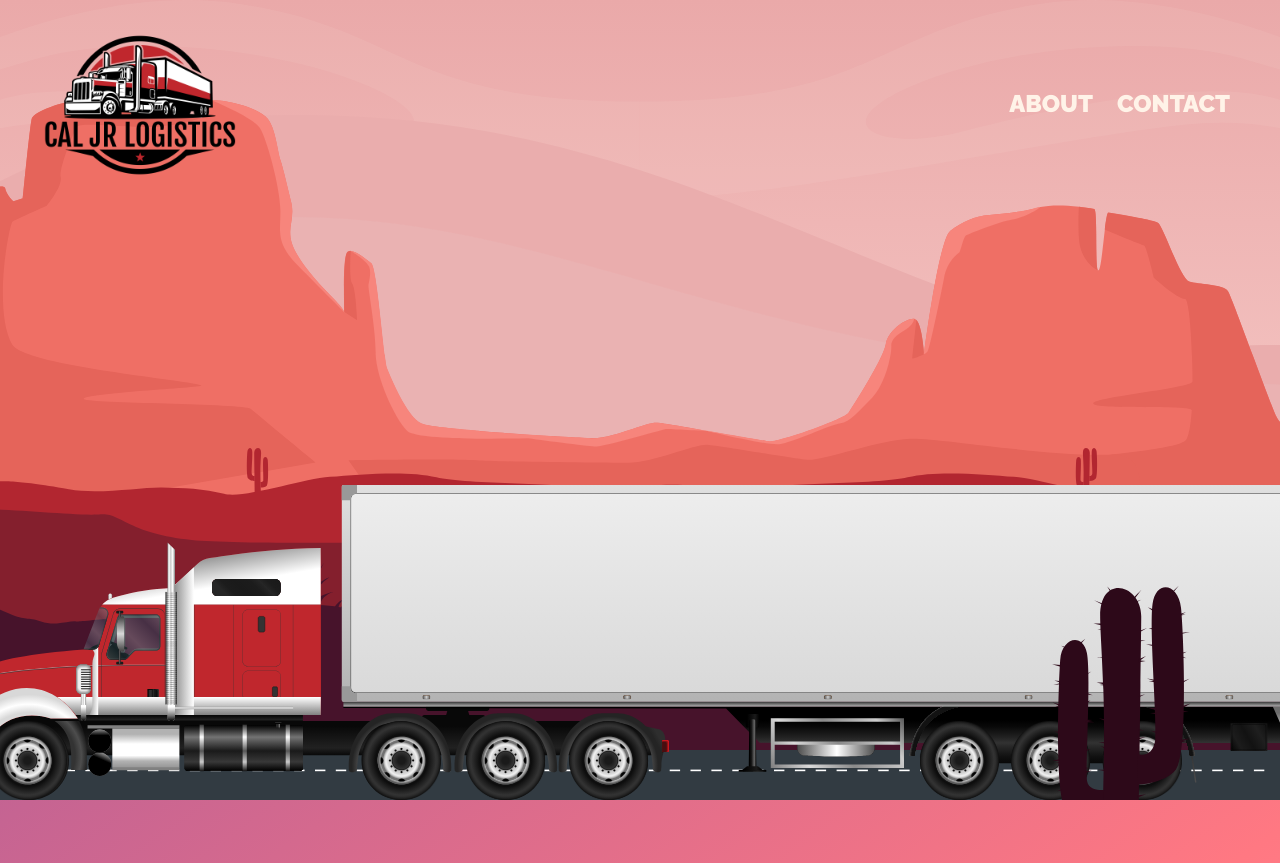
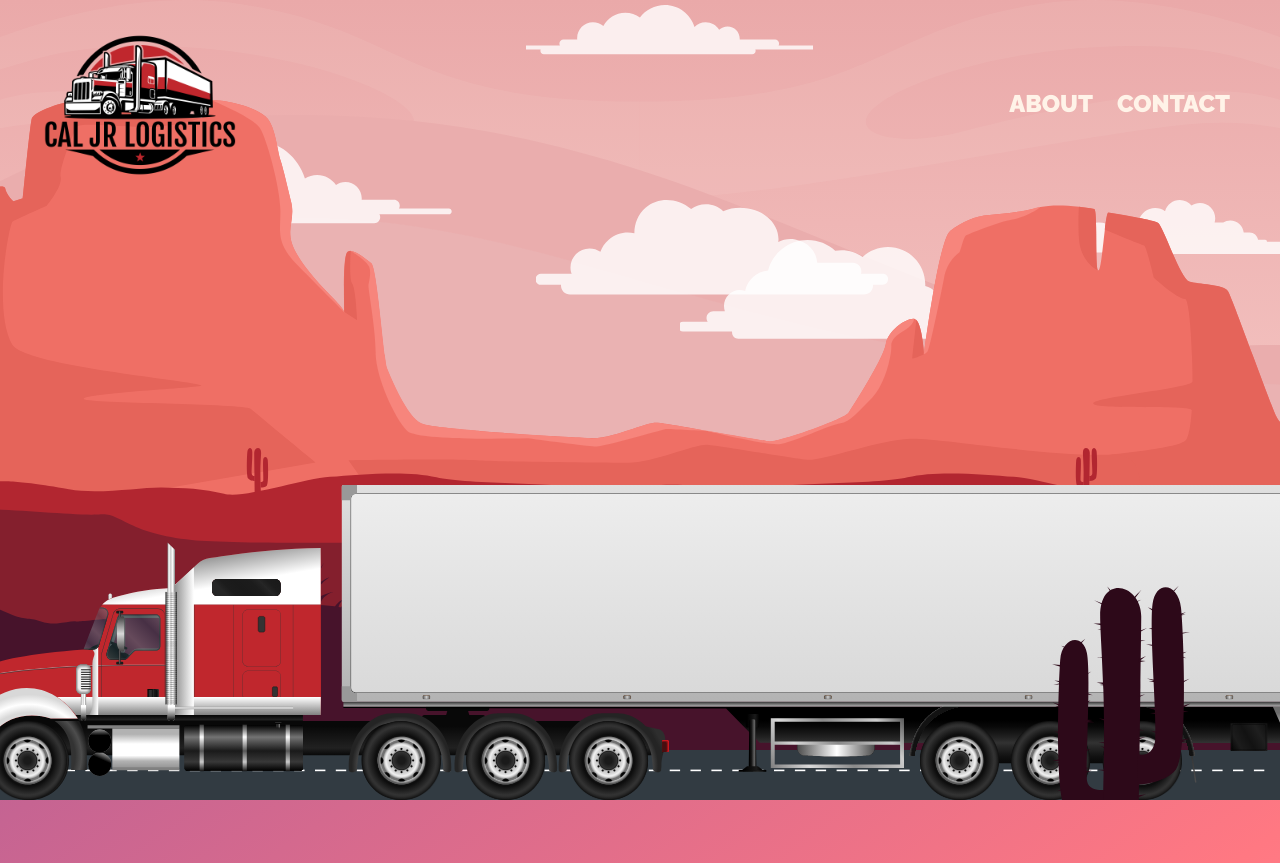
Before and after one commit to mememoomoo/cal-jr-logistics, a plain HTML site: page index.html in a window 1280 px wide. Shown: the top 863 px of the page. Drawn offline with Linux system fonts and the light colour scheme.

Commit message:
Cloud Timing
Fixed cloud timing so they start randomly on the screen.

```diff
--- a/assets/css/style.css
+++ b/assets/css/style.css
@@ -263,29 +263,32 @@
 
     #cloud-1 {
         animation-duration: 200s;
-        top: 10%;
+        top: 0;
         left: 50%;
         background-image: url("../images/cloud-1.svg");
         width: 300px;
         height: 80px;
+        animation-delay: -20s
     }
 
     #cloud-2 {
         animation-duration: 100s;
-        top: 12%;
+        top: 200px;
         left: 100%;
         background-image: url("../images/cloud-2.svg");
         width: 300px;
-        height: 54px
+        height: 54px;
+        animation-delay: -80s
     }
 
     #cloud-3 {
         animation-duration: 90s;
-        top: 20%;
+        top: 312px;
         left: 30%;
         background-image: url("../images/cloud-3.svg");
         width: 455px;
-        height: 133px
+        height: 133px;
+        animation-delay: -10s
     }
 
     #cloud-4 {
@@ -294,7 +297,8 @@
         left: 60%;
         background-image: url("../images/cloud-4.svg");
         width: 340px;
-        height: 99px
+        height: 99px;
+        animation-delay: -50s;
     }
 
     #cloud-5 {
@@ -303,7 +307,8 @@
         left: 80%;
         background-image: url("../images/cloud-5.svg");
         width: 420px;
-        height: 84px
+        height: 84px;
+        animation-delay: -100s
     }
 
     #cloud-6 {
@@ -312,7 +317,8 @@
         left: 75%;
         background-image: url("../images/cloud-6.svg");
         width: 281px;
-        height: 81px
+        height: 81px;
+        animation-delay: -5s
     }
 
     #cloud-7 {
@@ -321,16 +327,18 @@
         left: 0;
         background-image: url("../images/cloud-7.svg");
         width: 287px;
-        height: 50px
+        height: 50px;
+        animation-delay: -80s;
     }
 
     #cloud-8 {
         animation-duration: 400s;
-        top: 4px;
+        top: 200px;
         left: 0;
         background-image: url("../images/cloud-8.svg");
         width: 353px;
-        height: 52px
+        height: 95px;
+        animation-delay: -240s;
     }
 
     #cloud-9 {
@@ -339,7 +347,8 @@
         left: 0;
         background-image: url("../images/cloud-9.svg");
         width: 150px;
-        height: 40px
+        height: 40px;
+        animation-delay: -5s
     }
 
     .the-sun {
```
